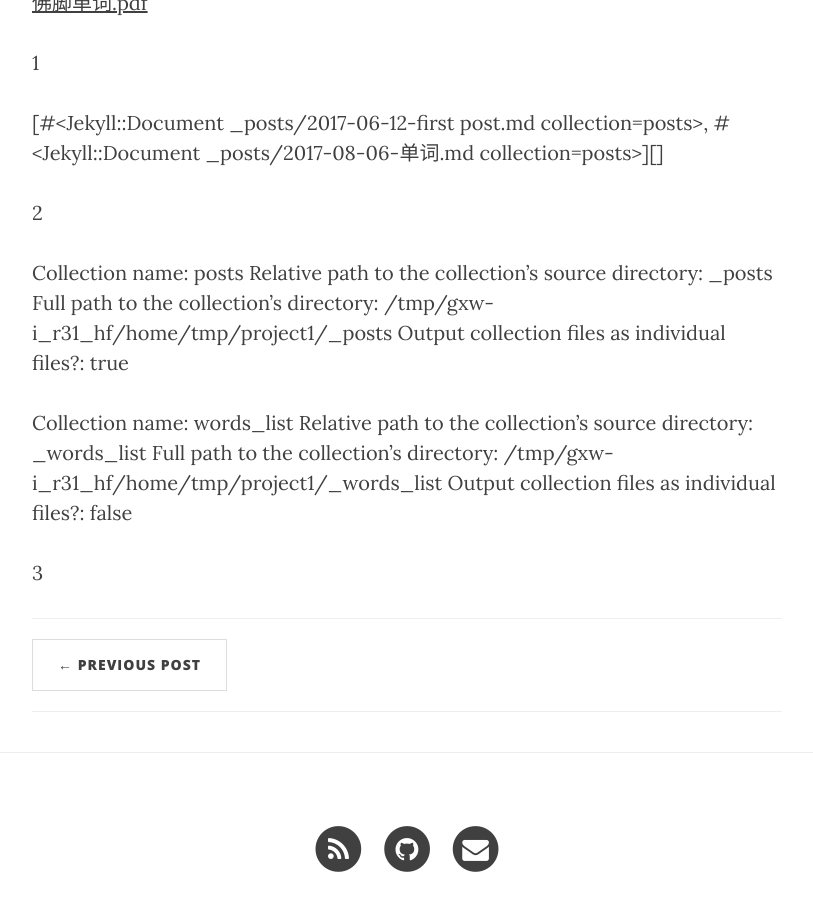
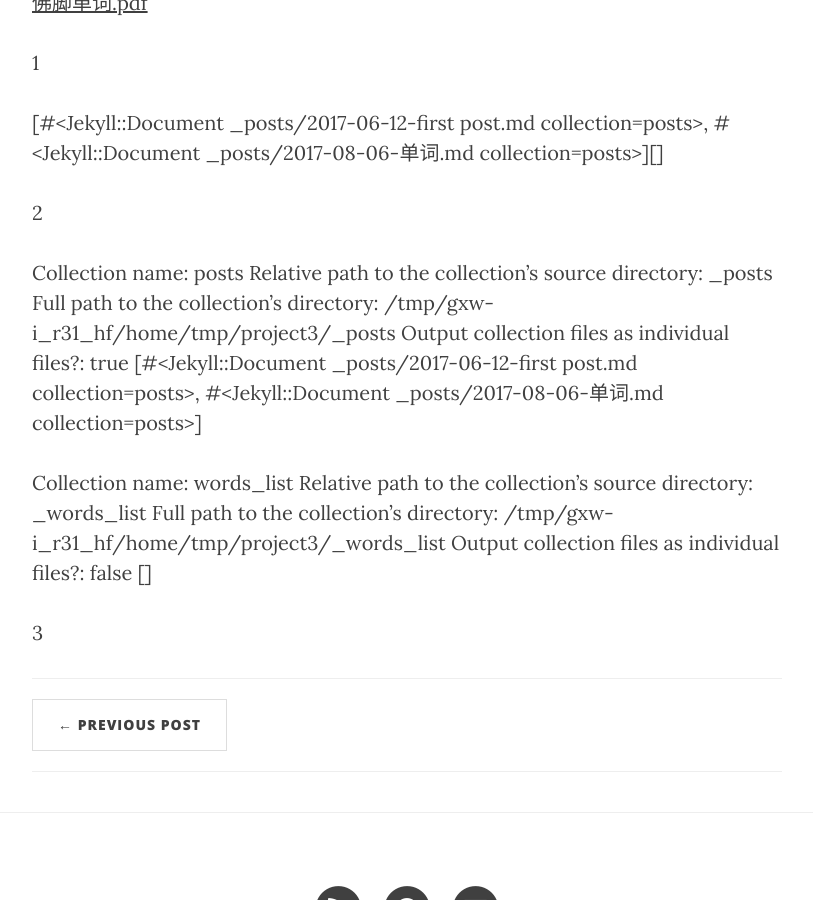
Before and after one commit to zhaobenx/zhaobenx.github.io, a Jekyll site: the page built from _posts/2017-08-06-单词.md, in a window 1280 px wide and 900 px high, scrolled down 564 px. Shown: the whole window, without its empty margins (233-1046 px from the left). Built offline with Jekyll 4.4.1, drawn with Linux system fonts in a browser that asks for light colours; nearby versions of some CDN libraries; comment, search, counter and statistics services are not loaded.

Commit message:
Test again

```diff
--- a/_posts/2017-08-06-单词.md
+++ b/_posts/2017-08-06-单词.md
@@ -22,6 +22,7 @@
  Relative path to the collection's source directory: {{collection.relative_directory }}
  Full path to the collection's directory: {{collection.directory}}
  Output collection files as individual files?: {{collection.output}}
+ {{ collection }}
  {% for doc in collection%}
   {{doc.title}}
   {{doc.path }}
```
